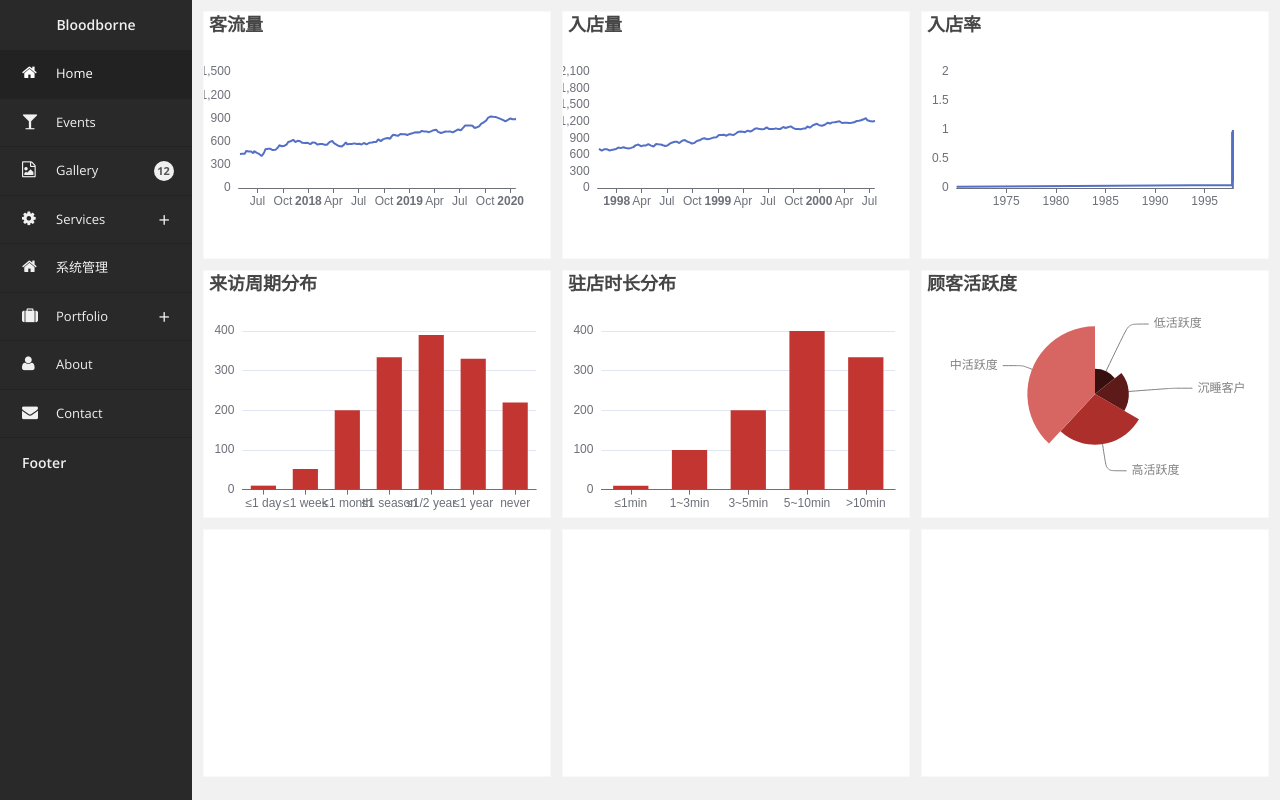
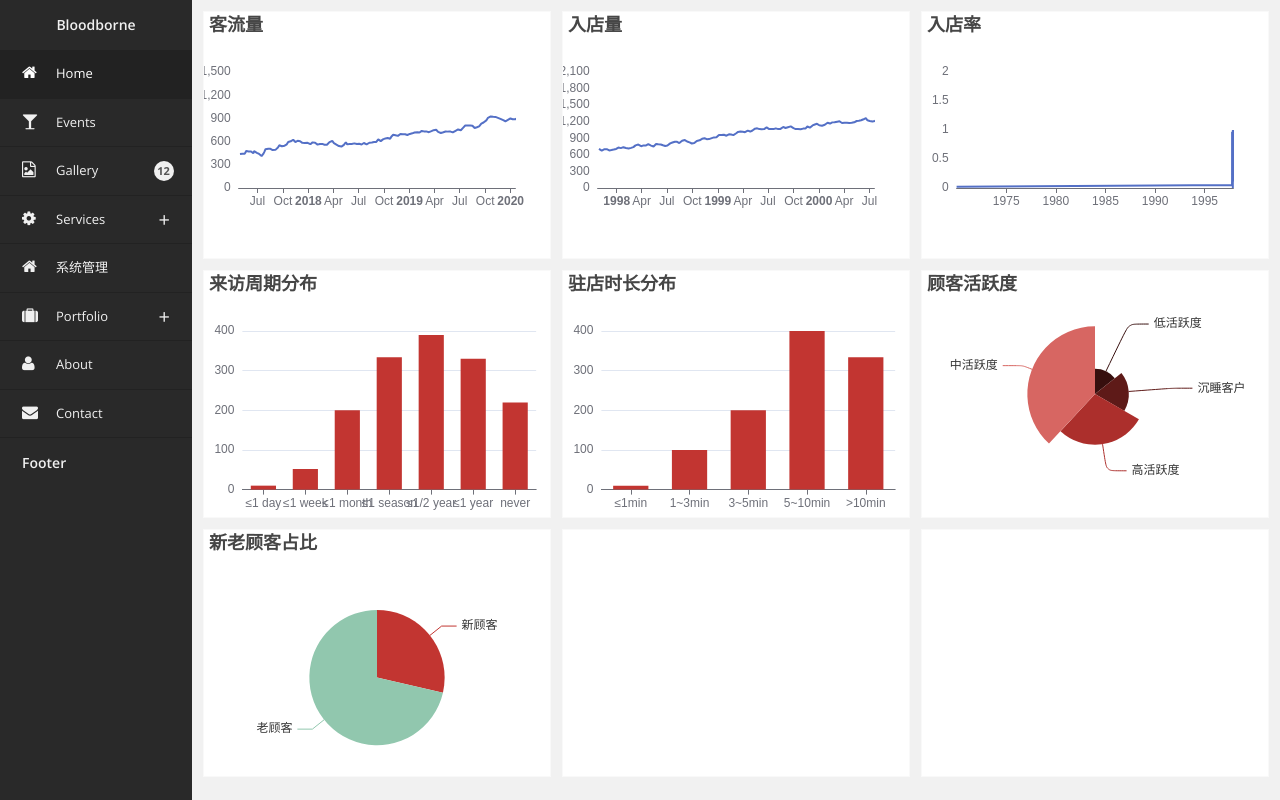
Before and after one commit to Lo1icon/BloodborneFE, a plain HTML site: page index.html in a window 1280 px wide. Drawn offline with nearby package versions, Linux system fonts and the light colour scheme; animation ran at ten frames a second.

Commit message:
change color

```diff
--- a/index.html
+++ b/index.html
@@ -176,7 +176,7 @@
             <div class="homeData" id="visActivity">
 
             </div>
-            <div class="homeData">
+            <div class="homeData" id="newOldVisitor">
 
             </div>
             <div class="homeData">
--- a/js/charts.js
+++ b/js/charts.js
@@ -1,6 +1,7 @@
 /**
  * Created by Lynn on 2017/3/3.
  */
+ // color:['#c23531','#2f4554', '#61a0a8', '#d48265', '#91c7ae','#749f83',  '#ca8622', '#bda29a','#6e7074', '#546570', '#c4ccd3']
 $(function () {
     var keliucharts = echarts.init(document.getElementById('traffic'));
 
@@ -366,6 +367,7 @@ $(function () {
 $(function () {
     var vacharts=echarts.init(document.getElementById('visActivity'));
     var option6={
+        color:['#c23531','#61a0a8', '#d48265', '#91c7ae'],
         title: {
             text: '顾客活跃度',
             // left: 'center',
@@ -404,14 +406,12 @@ $(function () {
                 label: {
                     normal: {
                         textStyle: {
-                            color: 'gray'
                         }
                     }
                 },
                 labelLine: {
                     normal: {
                         lineStyle: {
-                            color: 'gray'
                         },
                         smooth: 0.2,
                         length: 10,
@@ -420,9 +420,12 @@ $(function () {
                 },
                 itemStyle: {
                     normal: {
-                        color: '#c23531',
-                        // shadowBlur: 200,
-                        // shadowColor: 'rgba(0, 0, 0, 0.5)'
+
+                    },
+                    emphasis:{
+                        shadowBlur: 10,
+                        shadowOffsetX: 0,
+                        shadowColor: 'rgba(0, 0, 0, 0.5)'
                     }
                 },
 
@@ -441,3 +444,47 @@ $(function () {
 
     });
 })
+
+$(function () {
+    var nocharts=echarts.init(document.getElementById('newOldVisitor'));
+    var option7={
+        color:['#c23531', '#91c7ae'],
+        title:{
+            text:"新老顾客占比"
+        },
+        tooltip : {
+            trigger: 'item',
+            formatter: "{a} <br/>{b} : {c} ({d}%)"
+        },
+        legend: {
+            orient: 'vertical',
+            left: 'left',
+            data: ['直接访问','邮件营销','联盟广告','视频广告','搜索引擎']
+        },
+        series : [
+            {
+                name: '访问来源',
+                type: 'pie',
+                radius : '55%',
+                center: ['50%', '60%'],
+                data:[
+                    {value:200, name:'新顾客'},
+                    {value:500, name:'老顾客'}
+                ],
+                itemStyle: {
+                    emphasis: {
+                        shadowBlur: 10,
+                        shadowOffsetX: 0,
+                        shadowColor: 'rgba(0, 0, 0, 0.5)'
+                    },
+                }
+            }
+        ]
+    }
+    nocharts.setOption(option7);
+    window.addEventListener("resize", function () {
+
+        nocharts.resize();
+
+    });
+})
```
